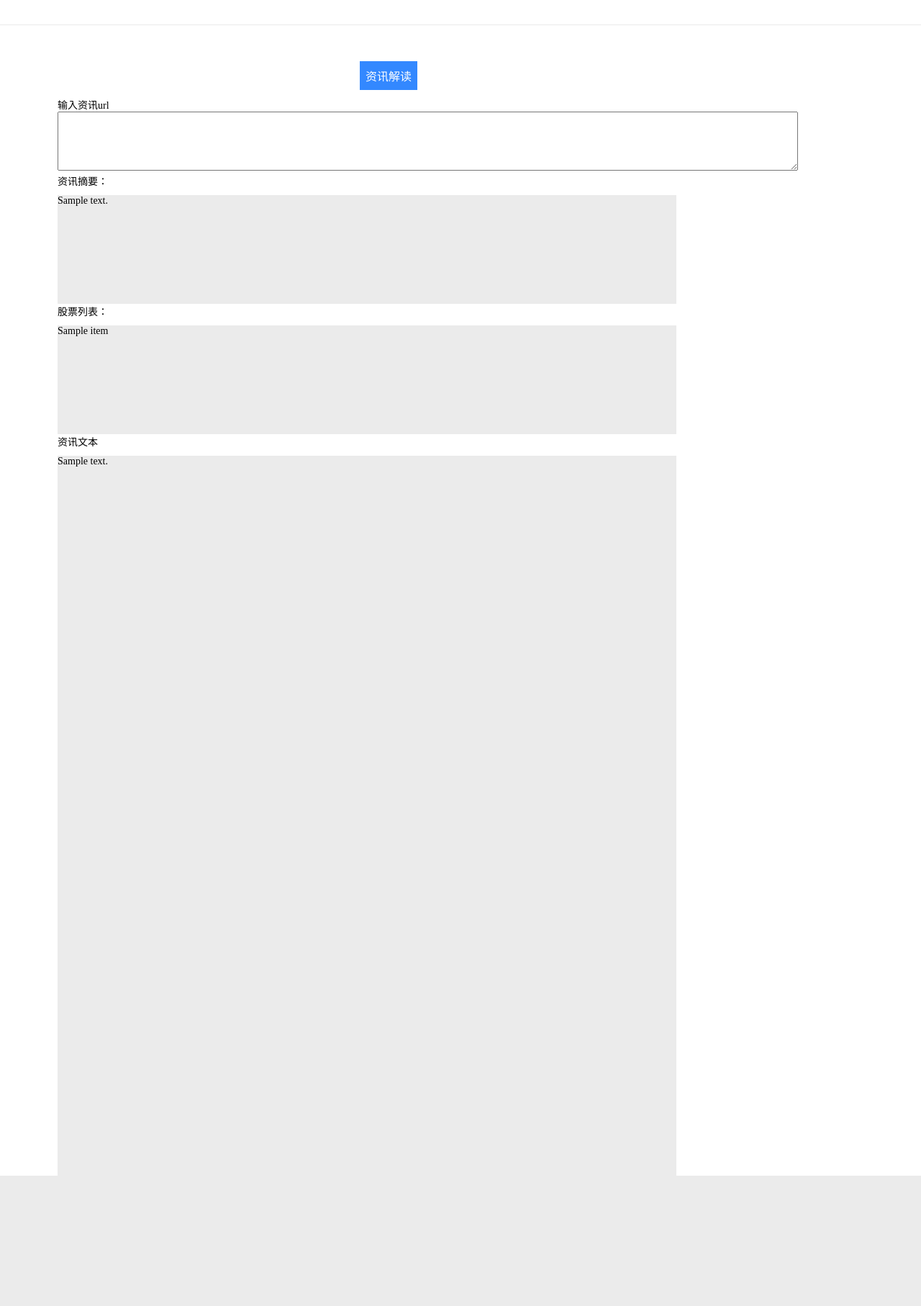
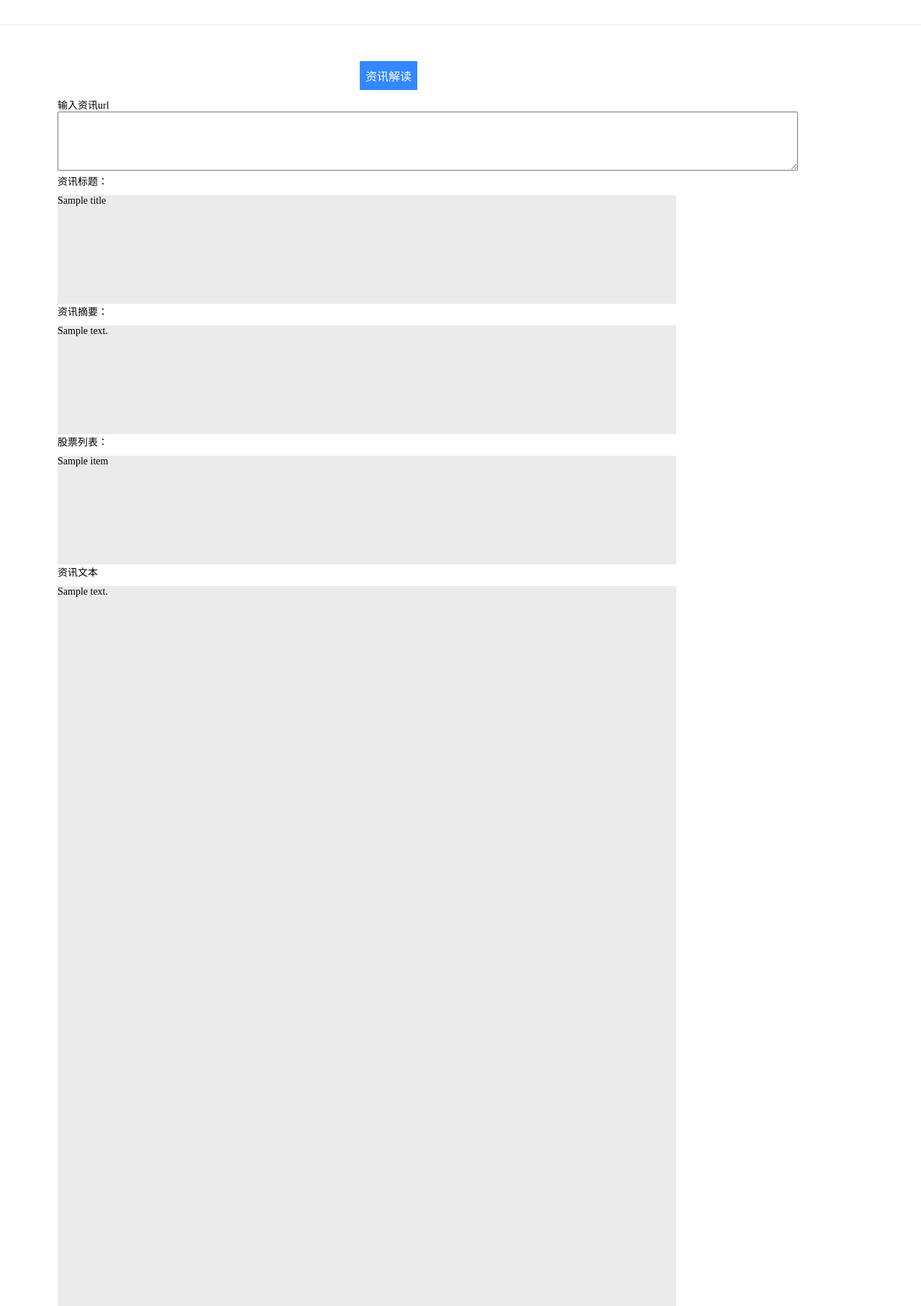
Before and after one commit to icamelxiehui/SearchEngine, a Django app: template engine/templates/newsreader.html in a window 1280 px wide. Shown: the whole page at 72% size. Before the commit the page ends 1633 px from the top, so only its background shows below. Run offline with Django 3.2, Linux system fonts and the light colour scheme; the template is opened without the code that fills it: most values are stand-ins (such as "Sample title", 1, 10 or a date in 2020); some libraries are stand-ins or nearby versions.

Commit message:
modify read

```diff
--- a/engine/templates/newsreader.html
+++ b/engine/templates/newsreader.html
@@ -29,6 +29,10 @@ function changerow(){
 <textarea rows = "5" value="请输入资讯url" cols="120" name = "q" id="erea" onkeypress="changerow()" style="font-size:14px">
 	{{query}}
 </textarea>
+<p>资讯标题：</p>
+<div style="margin-top:10px;width:860px;height:151px;background-color:#ebebeb;font-size:14px;" id="result">
+	{{title}}
+</div>
 <p>资讯摘要：</p>
 <div style="margin-top:10px;width:860px;height:151px;background-color:#ebebeb;font-size:14px;" id="result">
 	{{summary}}
--- a/engine/views.py
+++ b/engine/views.py
@@ -67,6 +67,7 @@ def newsread(request):
         data = json.loads(res)
         carry_data["query"] = query
         carry_data["summary"] = data['summary']
+        carry_data["title"] = data['title']
         carry_data["content"] = data['content']
         carry_data["stock_list"] = data['stock_list']
         return render(request, "newsreader.html", carry_data)
```
